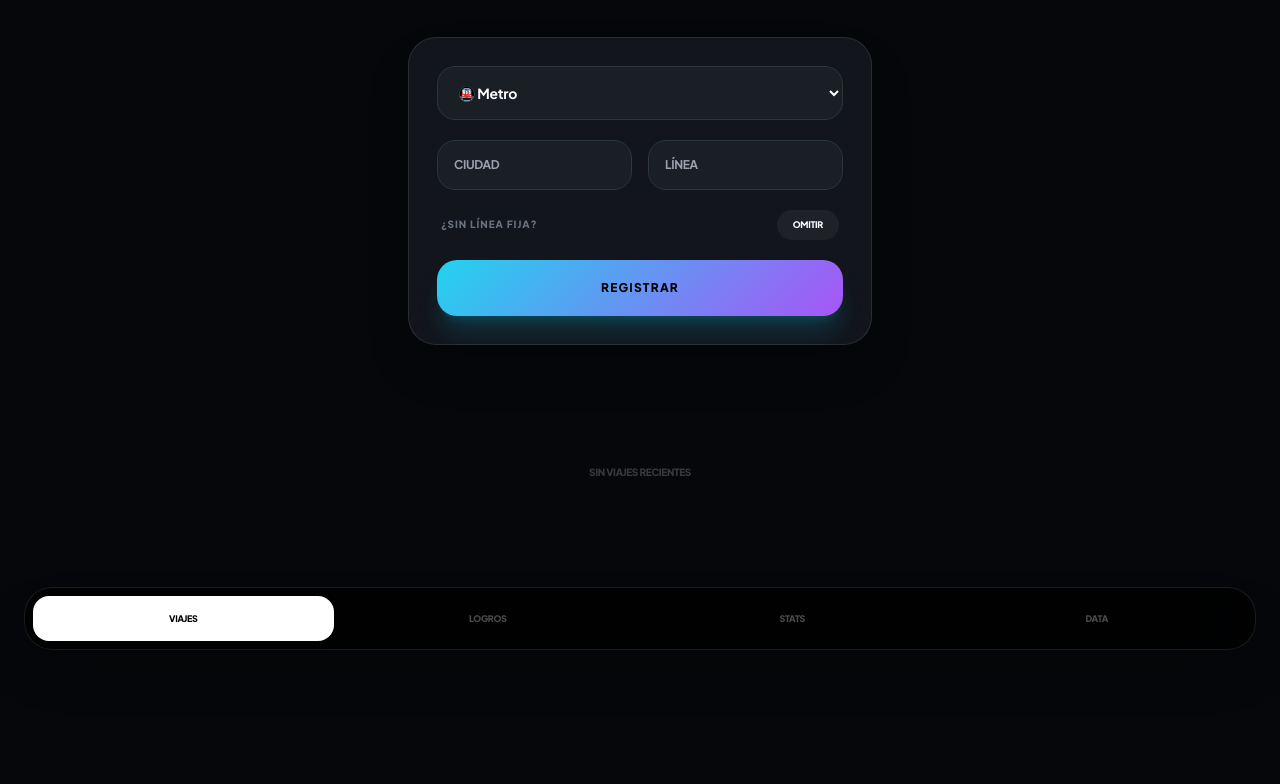
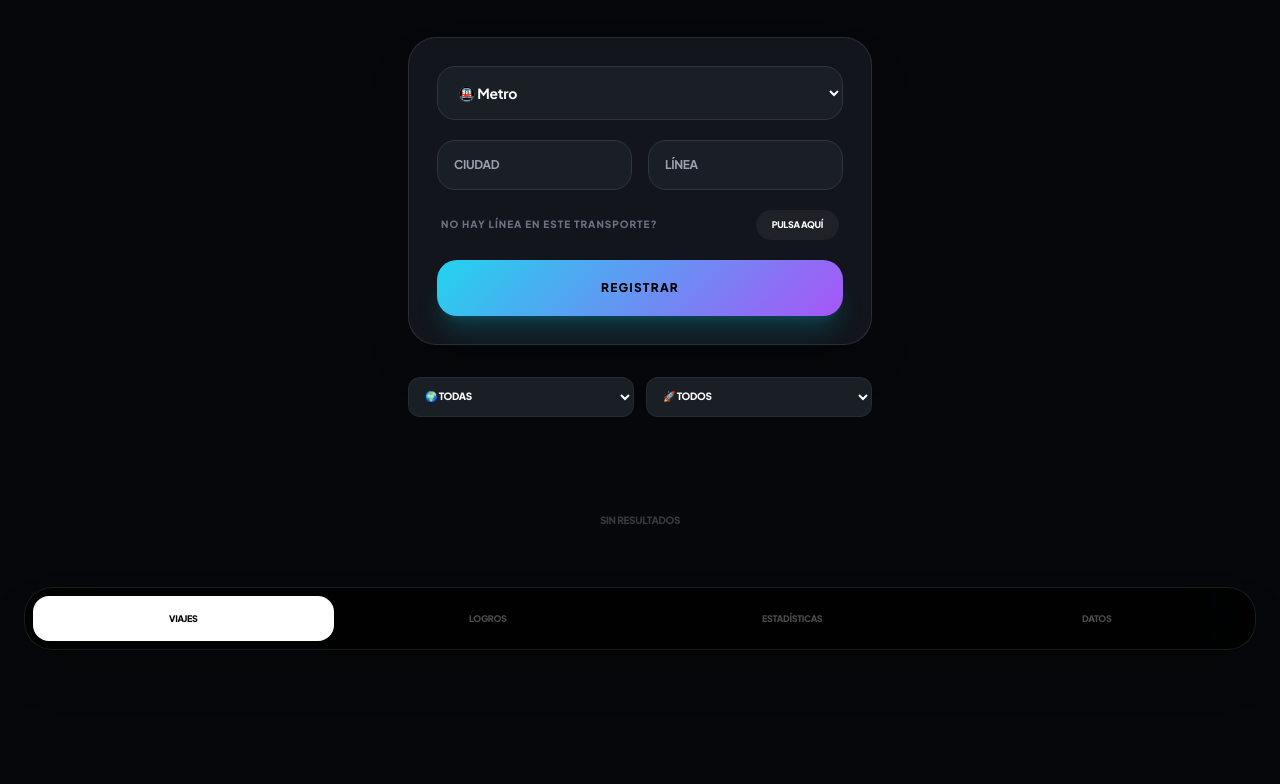
Before and after one commit to victoorgomez/Html-repos, a plain HTML site: page index.html in a window 1280 px wide. Shown: the part 126-910 px from the top of the page. Before the commit the page ends 862 px from the top, so only its background shows below. Drawn offline with nearby package versions, Linux system fonts and the light colour scheme.

Commit message:
Update index.html

```diff
--- a/index.html
+++ b/index.html
@@ -23,18 +23,14 @@
 
         .no-scrollbar::-webkit-scrollbar { display: none; }
 
-        /* Stats Cards Nuevas */
         .stat-box { background: linear-gradient(145deg, #1e222d, #12151c); border-radius: 26px; padding: 20px; border: 1px solid rgba(255,255,255,0.03); display: flex; flex-direction: column; justify-content: space-between; min-height: 110px; }
-
         .achievement-card { border-radius: 24px; padding: 20px; display: flex; align-items: center; gap: 16px; border: 1px solid rgba(255,255,255,0.1); margin-bottom: 12px; }
         .badge-locked { filter: grayscale(1); opacity: 0.15; }
         .toggle-active { background: #22d3ee !important; color: black !important; }
 
-        /* Tooltip Gráfico */
         .bar-container:hover .tooltip { opacity: 1; visibility: visible; }
         .tooltip { opacity: 0; visibility: hidden; position: absolute; top: -35px; left: 50%; transform: translateX(-50%); background: #fff; color: #000; padding: 6px 10px; border-radius: 8px; font-size: 10px; font-weight: 800; white-space: nowrap; pointer-events: none; transition: 0.2s; z-index: 20; box-shadow: 0 4px 12px rgba(0,0,0,0.3); }
 
-        /* Degradados */
         .bg-grad-1 { background: linear-gradient(135deg, #fceabb 0%, #f8b500 100%); }
         .bg-grad-2 { background: linear-gradient(135deg, #000428 0%, #004e92 100%); }
         .bg-grad-3 { background: linear-gradient(135deg, #00c6ff 0%, #0072ff 100%); }
@@ -46,12 +42,12 @@
 <body class="p-6 pb-44 max-w-lg mx-auto">
 
     <header class="text-center mt-6 mb-10">
-        <h1 class="text-5xl font-extrabold tracking-tighter bg-clip-text text-transparent bg-gradient-to-r from-cyan-400 via-white to-purple-500 italic">2026</h1>
+        <h1 class="text-5xl font-extrabold tracking-tighter bg-clip-text text-transparent bg-gradient-to-r from-cyan-400 via-white to-purple-500 italic">Transporte 2026</h1>
         <div id="streak-counter" class="text-[10px] font-bold uppercase tracking-[0.3em] mt-3 text-gray-400 italic">SYNCING...</div>
     </header>
 
     <main id="tab-registro" class="tab-content active">
-        <div class="glass-card p-7 mb-10 shadow-2xl border-white/10">
+        <div class="glass-card p-7 mb-8 shadow-2xl border-white/10">
             <div class="space-y-5">
                 <select id="tipo" onchange="toggleAvionMode()" class="input-style w-full font-bold text-sm">
                     <option value="🚇 Metro">🚇 Metro</option>
@@ -75,13 +71,23 @@
                 </div>
 
                 <div class="flex items-center justify-between px-1">
-                    <span class="text-[10px] font-black text-gray-500 uppercase tracking-widest">¿Sin línea fija?</span>
-                    <button id="no-line-btn" onclick="toggleNoLine()" class="px-4 py-2 rounded-full bg-white/5 text-[9px] font-black uppercase transition-all">Omitir</button>
+                    <span class="text-[10px] font-black text-gray-500 uppercase tracking-widest">No hay línea en este transporte?</span>
+                    <button id="no-line-btn" onclick="toggleNoLine()" class="px-4 py-2 rounded-full bg-white/5 text-[9px] font-black uppercase transition-all">Pulsa aquí</button>
                 </div>
 
                 <button onclick="guardarViaje(); hapticFeedback(60);" class="btn-main w-full py-5 text-black text-xs uppercase font-black tracking-widest shadow-xl shadow-cyan-500/20">Registrar</button>
             </div>
         </div>
+
+        <div class="flex gap-3 mb-4 animate-in fade-in">
+            <select id="filter-ciudad" onchange="actualizarUI()" class="bg-[#1a1f26] text-white text-[10px] font-black uppercase rounded-xl border border-white/5 p-3 w-1/2 outline-none focus:border-cyan-400 transition-all">
+                <option value="ALL">🌍 Todas</option>
+            </select>
+            <select id="filter-transporte" onchange="actualizarUI()" class="bg-[#1a1f26] text-white text-[10px] font-black uppercase rounded-xl border border-white/5 p-3 w-1/2 outline-none focus:border-cyan-400 transition-all">
+                <option value="ALL">🚀 Todos</option>
+            </select>
+        </div>
+
         <div id="frecuentes" class="space-y-4"></div>
     </main>
 
@@ -92,13 +98,10 @@
 
     <main id="tab-stats" class="tab-content">
         <h2 class="text-3xl font-black mb-8 italic uppercase text-cyan-400">Insights</h2>
-
         <div id="stats-grid" class="grid grid-cols-2 gap-3 mb-4"></div>
         <div id="top-stats-full" class="space-y-3 mb-8"></div>
-
         <h3 class="text-[10px] font-black uppercase tracking-widest text-gray-500 mb-4 ml-1">Actividad 24h</h3>
         <div id="hour-chart" class="glass-card p-6 flex items-end justify-between h-44 gap-1 mb-8 relative"></div>
-
         <div id="extra-stats-area"></div>
     </main>
 
@@ -117,8 +120,8 @@
     <nav class="fixed bottom-6 left-6 right-6 glass-card bg-black/80 backdrop-blur-2xl border-white/10 p-2 flex gap-1 z-50 shadow-2xl">
         <button onclick="switchTab('registro')" id="btn-tab-registro" class="flex-1 py-4 rounded-2xl text-[9px] font-black uppercase">Viajes</button>
         <button onclick="switchTab('fame')" id="btn-tab-fame" class="flex-1 py-4 rounded-2xl text-[9px] font-black uppercase">Logros</button>
-        <button onclick="switchTab('stats')" id="btn-tab-stats" class="flex-1 py-4 rounded-2xl text-[9px] font-black uppercase">Stats</button>
-        <button onclick="switchTab('config')" id="btn-tab-config" class="flex-1 py-4 rounded-2xl text-[9px] font-black uppercase">Data</button>
+        <button onclick="switchTab('stats')" id="btn-tab-stats" class="flex-1 py-4 rounded-2xl text-[9px] font-black uppercase">Estadísticas</button>
+        <button onclick="switchTab('config')" id="btn-tab-config" class="flex-1 py-4 rounded-2xl text-[9px] font-black uppercase">Datos</button>
     </nav>
 
     <script>
@@ -130,14 +133,11 @@
         function toggleAvionMode() {
             const isAvion = document.getElementById('tipo').value === '✈️ Avión';
             document.getElementById('avion-extra').classList.toggle('hidden', !isAvion);
-
-            // Cambio dinámico del placeholder
             const lineaInput = document.getElementById('linea');
             const noLineBtn = document.getElementById('no-line-btn');
-
             if (isAvion) {
                 lineaInput.placeholder = "DESTINO";
-                noLineBtn.style.opacity = "0.3"; // Desactiva visualmente omitir línea si es avión
+                noLineBtn.style.opacity = "0.3";
             } else {
                 lineaInput.placeholder = "LÍNEA";
                 noLineBtn.style.opacity = "1";
@@ -147,7 +147,7 @@
         function toggleNoLine() {
             noLineActive = !noLineActive;
             const input = document.getElementById('linea');
-            input.value = noLineActive ? "N/A" : "";
+            input.value = noLineActive ? "SIN LÍNEA" : "";
             input.disabled = noLineActive;
             document.getElementById('no-line-btn').classList.toggle('toggle-active', noLineActive);
         }
@@ -175,14 +175,9 @@
             const ciudad = (c || document.getElementById('ciudad').value).toUpperCase().trim();
             const linea = (l || document.getElementById('linea').value).toUpperCase().trim();
             const modelo = m || (tipo === '✈️ Avión' ? document.getElementById('modelo-avion').value.toUpperCase().trim() : null);
-
-            // Validación mínima
             if(!ciudad || !linea) return;
-
             viajes.unshift({ id: Date.now(), tipo, ciudad, linea, modelo, fecha: new Date().toISOString() });
             save();
-
-            // Limpieza si no es edición manual
             if(!c) {
                 document.getElementById('ciudad').value = "";
                 if(!noLineActive) document.getElementById('linea').value = "";
@@ -195,21 +190,51 @@
             if (i > -1) { viajes.splice(i, 1); save(); }
         }
 
+        // --- GESTIÓN DE FILTROS ---
+        function updateFilters(allGrupos) {
+            const selC = document.getElementById('filter-ciudad');
+            const selT = document.getElementById('filter-transporte');
+            const valC = selC.value;
+            const valT = selT.value;
+
+            // Obtener únicos
+            const cities = [...new Set(allGrupos.map(g => g.ciudad))].sort();
+            const types = [...new Set(allGrupos.map(g => g.tipo))].sort();
+
+            selC.innerHTML = '<option value="ALL">🌍 TODAS</option>' + cities.map(c => `<option value="${c}">${c}</option>`).join('');
+            selT.innerHTML = '<option value="ALL">🚀 TODOS</option>' + types.map(t => `<option value="${t}">${t}</option>`).join('');
+
+            // Restaurar selección si existe
+            if(cities.includes(valC) || valC === 'ALL') selC.value = valC;
+            if(types.includes(valT) || valT === 'ALL') selT.value = valT;
+        }
+
         function actualizarUI() {
-            const grupos = {};
+            const gruposMap = {};
             viajes.forEach(v => {
                 const k = `${v.tipo}|${v.ciudad}|${v.linea}|${v.modelo || ''}`;
-                if (!grupos[k]) grupos[k] = { ...v, count: 0 };
-                grupos[k].count++;
+                if (!gruposMap[k]) gruposMap[k] = { ...v, count: 0 };
+                gruposMap[k].count++;
+            });
+            const allGrupos = Object.values(gruposMap);
+
+            // Actualizar Opciones de Filtros
+            updateFilters(allGrupos);
+
+            // Leer valores actuales de filtros
+            const filterC = document.getElementById('filter-ciudad').value;
+            const filterT = document.getElementById('filter-transporte').value;
+
+            // Filtrar
+            const filteredGrupos = allGrupos.filter(g => {
+                return (filterC === 'ALL' || g.ciudad === filterC) &&
+                       (filterT === 'ALL' || g.tipo === filterT);
             });
 
-            document.getElementById('frecuentes').innerHTML = Object.values(grupos).sort((a,b) => b.count - a.count).map(g => {
+            document.getElementById('frecuentes').innerHTML = filteredGrupos.sort((a,b) => b.count - a.count).map(g => {
                 const color = `hsl(${Math.abs(g.ciudad.split('').reduce((a,b)=>a+b.charCodeAt(0),0)) % 360}, 75%, 65%)`;
 
-                // LÓGICA DE VISUALIZACIÓN SIN LÍNEA
                 const isNoLine = g.linea === 'N/A' || g.linea === 'SIN LÍNEA';
-
-                // Si no hay línea, la Ciudad es el título principal. Si hay línea, la línea es el título.
                 const mainTitle = isNoLine ? g.ciudad : g.linea;
                 const subTitle = isNoLine ? g.tipo : `${g.ciudad} ${g.modelo ? `• ${g.modelo}` : ''}`;
 
@@ -229,7 +254,7 @@
                         <button onclick="guardarViaje('${g.ciudad}','${g.linea}','${g.tipo}', ${g.modelo ? `'${g.modelo}'` : 'null'})" class="w-12 h-12 rounded-2xl text-black shadow-lg active:scale-90 transition-all" style="background:${color}">+</button>
                     </div>
                 </div>`;
-            }).join('') || '<p class="text-center py-20 opacity-20 font-black uppercase text-[10px]">Sin viajes recientes</p>';
+            }).join('') || '<p class="text-center py-20 opacity-20 font-black uppercase text-[10px]">Sin resultados</p>';
         }
 
         function generarLogros() {
@@ -260,7 +285,7 @@
         function generarStats() {
             const total = viajes.length;
             if(total === 0) {
-                document.getElementById('stats-grid').innerHTML = '<p class="col-span-2 text-center py-10 opacity-30 text-xs font-black uppercase">Sin datos suficientes</p>';
+                document.getElementById('stats-grid').innerHTML = '<p class="col-span-2 text-center py-10 opacity-30 text-xs font-black uppercase">Faltan datos</p>';
                 return;
             }
 
@@ -275,7 +300,6 @@
             const topL = Object.entries(countsL).sort((a,b)=>b[1]-a[1])[0];
             const topT = Object.entries(countsT).sort((a,b)=>b[1]-a[1])[0];
 
-            // Render STATS "Bonitas"
             document.getElementById('stats-grid').innerHTML = `
                 <div class="stat-box border-l-4 border-cyan-400">
                     <div class="text-[9px] font-black uppercase text-gray-400 tracking-widest">Total Viajes</div>
@@ -296,7 +320,6 @@
                 </div>
             `;
 
-            // Gráfico
             const hours = new Array(24).fill(0);
             viajes.forEach(v => hours[new Date(v.fecha).getHours()]++);
             const max = Math.max(...hours) || 1;
@@ -307,21 +330,20 @@
                 </div>
             `).join('');
 
-            // CO2 y Aviones
             const co2 = viajes.filter(v => v.tipo !== '✈️ Avión').length * 1.8;
             const vuelos = viajes.filter(v => v.tipo === '✈️ Avión');
             let avionHtml = '';
             if(vuelos.length > 0) {
                 const modelos = {}; vuelos.forEach(v => { if(v.modelo) modelos[v.modelo] = (modelos[v.modelo] || 0) + 1 });
                 const topM = Object.entries(modelos).sort((a,b)=>b[1]-a[1])[0];
-                if(topM) avionHtml = `<div class="stat-box bg-cyan-400/5 border-l-4 border-cyan-400 mb-4"><p class="text-[9px] font-black uppercase text-cyan-400 tracking-widest">Aeronave Top</p><p class="text-2xl font-black italic mt-1 uppercase">${topM[0]}</p></div>`;
+                if(topM) avionHtml = `<div class="stat-box bg-cyan-400/5 border-l-4 border-cyan-400 mb-4"><p class="text-[9px] font-black uppercase text-cyan-400 tracking-widest">Avión Top</p><p class="text-2xl font-black italic mt-1 uppercase">${topM[0]}</p></div>`;
             }
 
             document.getElementById('extra-stats-area').innerHTML = avionHtml + `
                 <div class="stat-box bg-green-400/5 border-l-4 border-green-400">
                     <p class="text-[9px] font-black uppercase text-green-400 tracking-widest">Impacto Ecológico</p>
-                    <p class="text-3xl font-black mt-1">~${co2.toFixed(1)}kg</p>
-                    <p class="text-[9px] opacity-60 font-bold uppercase mt-1">CO2 ahorrado vs coche privado</p>
+                    <p class="text-3xl font-black mt-1">~${co2.toFixed(1)}kg de CO2 ahorrados</p>
+                    <p class="text-[9px] opacity-60 font-bold uppercase mt-1">respecto a usar coche</p>
                 </div>
             `;
         }
```
